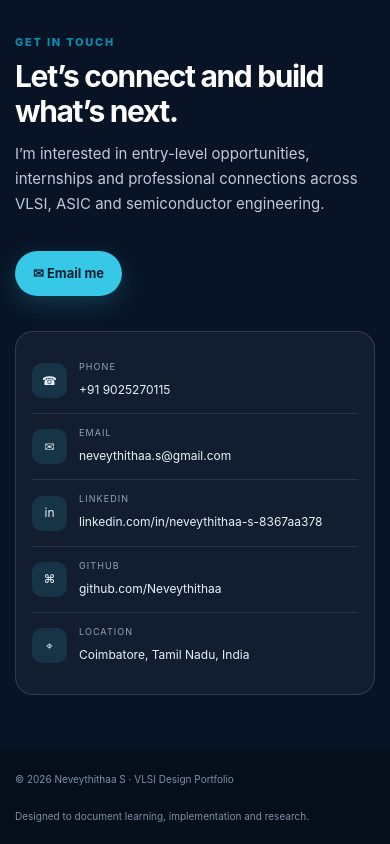
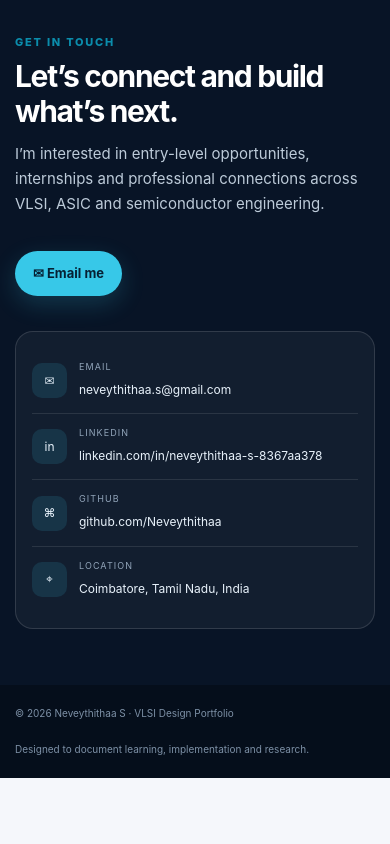
Before and after one commit to Neveythithaa/neveythithaa.github.io, a plain HTML site: page index.html in a window 390 px wide. Shown: the part 10677-11521 px from the top of the page. After the commit the page ends 11455 px from the top, so only its background shows below. Drawn offline with Linux system fonts and the light colour scheme.

Commit message:
Remove phone number from public portfolio and résumé

```diff
--- a/index.html
+++ b/index.html
@@ -618,7 +618,7 @@ section { padding: 60px 0; }
           <a class="btn btn-primary" href="mailto:neveythithaa.s@gmail.com">✉ Email me</a>
         </div>
         <div class="contact-box">
-          <div class="contact-row"><span class="contact-symbol">☎</span><div><small>Phone</small><a href="tel:+919025270115">+91 9025270115</a></div></div>
+
           <div class="contact-row"><span class="contact-symbol">✉</span><div><small>Email</small><a href="mailto:neveythithaa.s@gmail.com">neveythithaa.s@gmail.com</a></div></div>
           <div class="contact-row"><span class="contact-symbol">in</span><div><small>LinkedIn</small><a href="https://www.linkedin.com/in/neveythithaa-s-8367aa378/" target="_blank" rel="noopener">linkedin.com/in/neveythithaa-s-8367aa378</a></div></div>
           <div class="contact-row"><span class="contact-symbol">⌘</span><div><small>GitHub</small><a href="https://github.com/Neveythithaa" target="_blank" rel="noopener">github.com/Neveythithaa</a></div></div>
```
Also changed, not shown: 1 other file.
